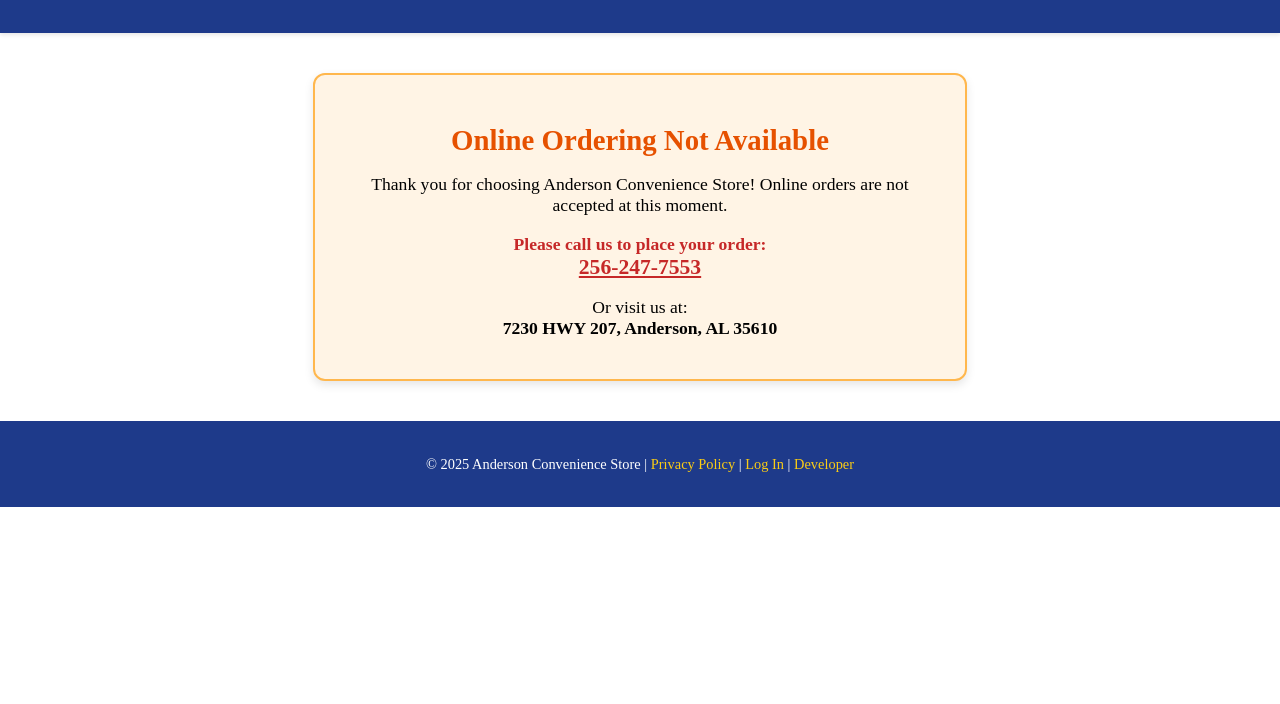
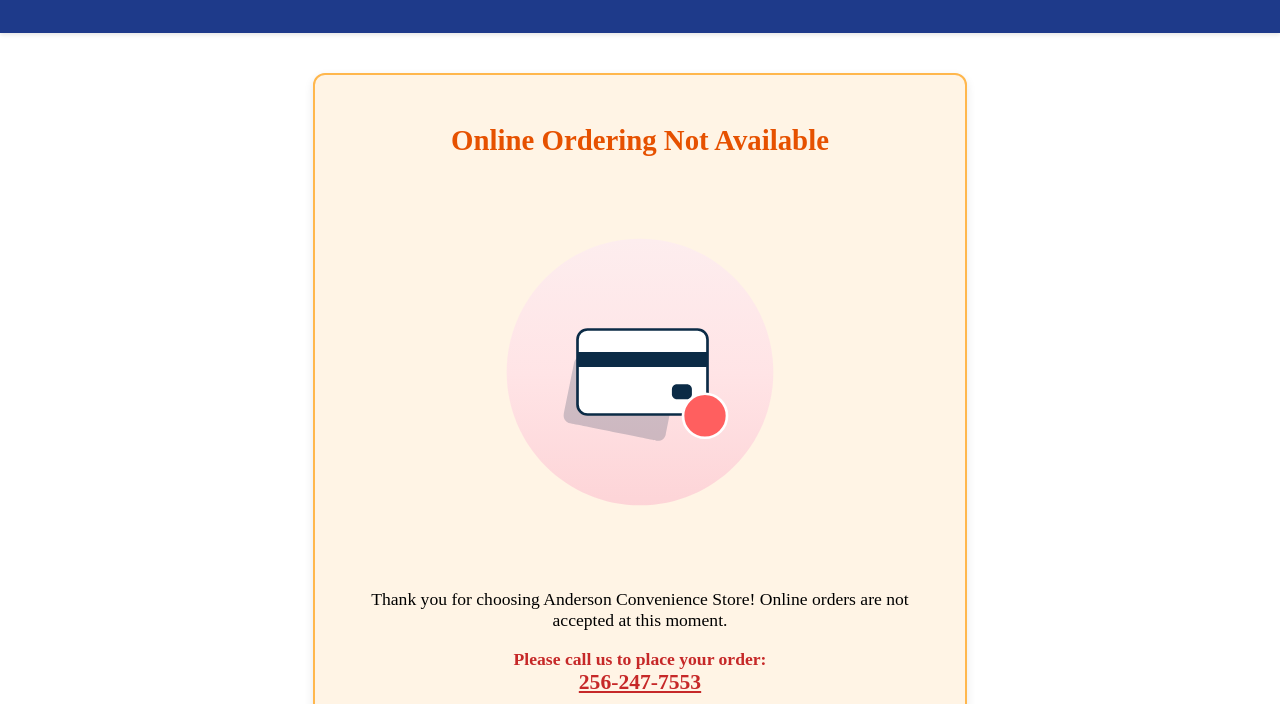
Before and after one commit to AndersonConvenience/store, a plain HTML site: page orderOverCall.html in a window 1280 px wide. Shown: the part 96-800 px from the top of the page. Drawn offline with nearby package versions, Linux system fonts and the light colour scheme; no server answers.

Commit message:
Add files via upload

```diff
--- a/orderOverCall.html
+++ b/orderOverCall.html
@@ -6,7 +6,6 @@
   <title>Anderson Convenience Store</title>
   <link rel="icon" type="image/png" sizes="32x32" href="./pics/favicon.png">
   <meta name="description" content="Anderson Convenience Store offers gas, groceries, hardware, feed, and everyday essentials in Anderson, AL." />
-
   <link rel="stylesheet" href="./css/orderOverCall.css" />
   <link rel="stylesheet" href="./css/partials.css" />
   <script src="https://kit.fontawesome.com/3b8f9e8c33.js" crossorigin="anonymous"></script>
@@ -14,7 +13,11 @@
   <script src="js/navbar.js" defer></script>
   <script src="js/footer.js" defer></script>
   <script type="module" src="js/order.js"></script>
+
+  <!-- Lottie Player -->
+  <script src="https://cdnjs.cloudflare.com/ajax/libs/bodymovin/5.7.4/lottie.min.js"></script>
 </head>
+
 <body>
   <div class="page-wrapper">
     <header class="header">
@@ -23,9 +26,11 @@
 
     <main class="main-content">
       <section class="container">
-            <section class="container">
+
         <div class="order-notice-box">
           <h2>Online Ordering Not Available</h2>
+          <!-- Lottie Animation -->
+          <div class="lottie-container" id="paymentFailed"></div>
 
           <p>
             Thank you for choosing Anderson Convenience Store!
@@ -41,14 +46,25 @@
             Or visit us at:<br>
             <strong>7230 HWY 207, Anderson, AL 35610</strong>
           </p>
+
         </div>
-            </section>
 
       </section>
     </main>
 
     <div id="footer-placeholder"></div>
   </div>
+
+  <!-- Lottie Animation Loader -->
+  <script>
+    lottie.loadAnimation({
+      container: document.getElementById('paymentFailed'),
+      renderer: 'svg',
+      loop: true,
+      autoplay: true,
+      path: './js/PaymentFailed.json'  // your animation file
+    });
+  </script>
+
 </body>
-
 </html>
```
Lines whose indentation alone changed are shown as unchanged.
